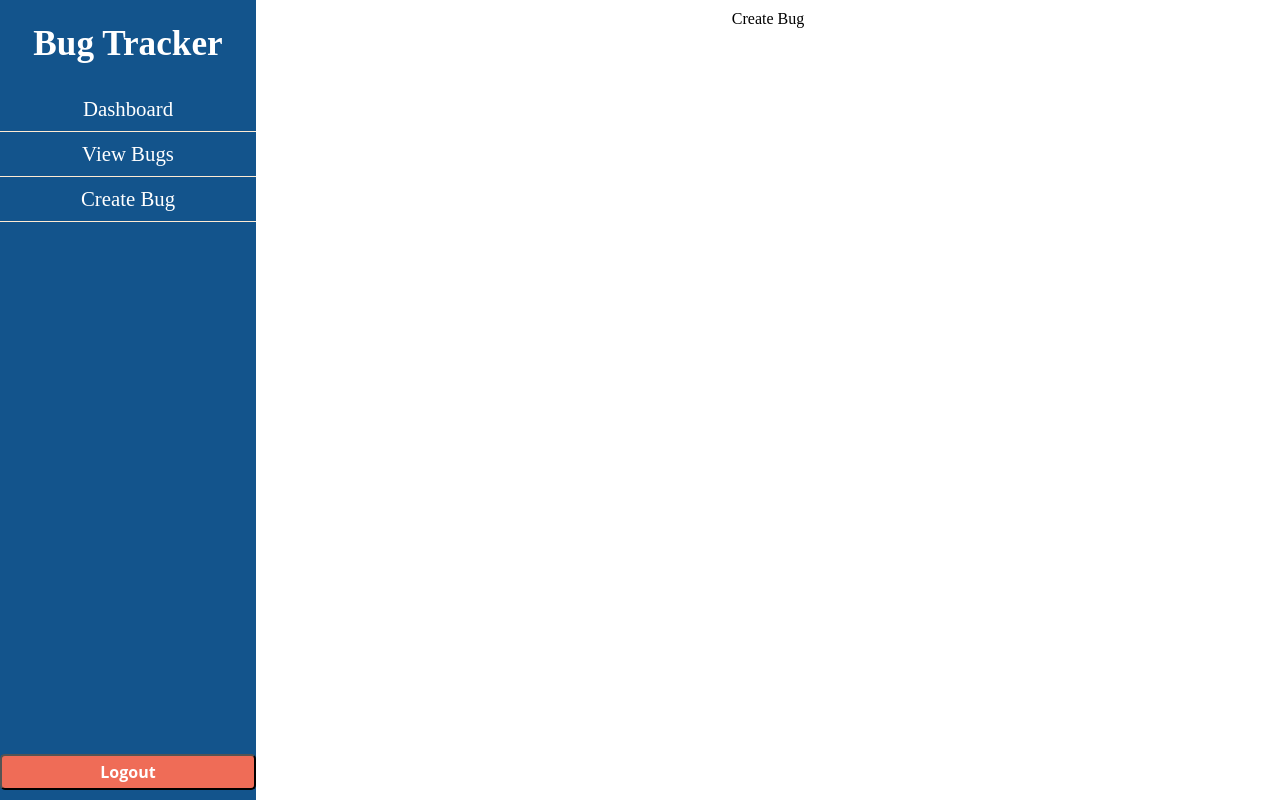
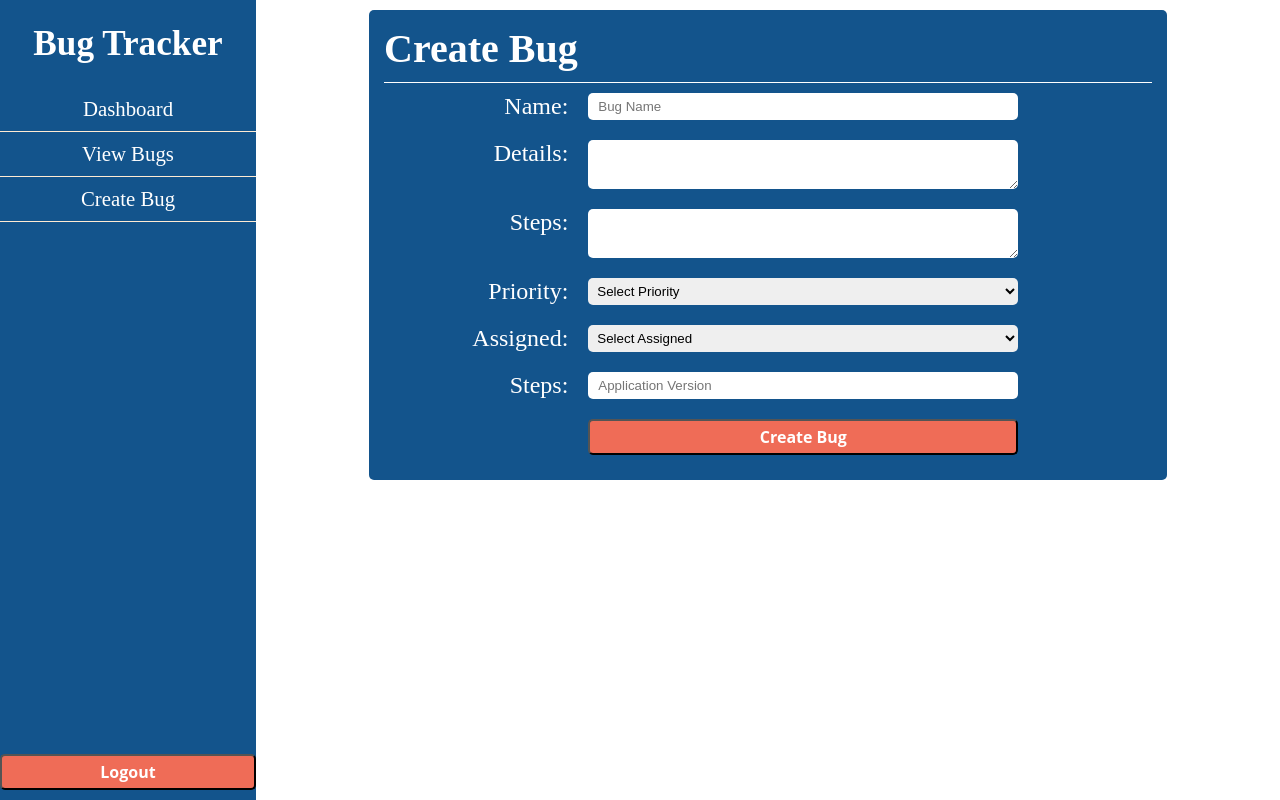
Before and after one commit to gbullardpurpl/react-bug-tracker, a React (Create React App) app: page /createbug in a window 1280 px wide. Both pictures are taken after typing "Sample", "Sample123" into the empty fields and a click on the button "Login". Built offline with nearby package versions, Linux system fonts and the light colour scheme.

Commit message:
P6 Create Bug Form, moving to Edit/Delete Bug View.

```diff
--- a/src/App.js
+++ b/src/App.js
@@ -18,8 +18,8 @@ const App = () => {
             <SideBar />
             <Routes>
               <Route path="/" element={<ViewDashboardPage />} />
-              <Route path="viewbugs" element={<ViewBugsPage />} />
-              <Route path="createbug" element={<ViewCreateBugPage />} />
+              <Route path="/viewbugs" element={<ViewBugsPage />} />
+              <Route path="/createbug" element={<ViewCreateBugPage title="Create Bug" />} />
             </Routes>
         </>
       }
--- a/src/Controllers/bugController.js
+++ b/src/Controllers/bugController.js
@@ -1,9 +1,9 @@
-import bugModel from '../Models/bugModel';
+import BugModel from '../Models/bugModel';
 
 export function retrieveBugs() {
     let data = [];
 
-    data.push(new bugModel({
+    data.push(new BugModel({
         _id: 321654,
         bugname: "Crash on load",
         details: "Crashes after 3 seconds",
@@ -14,7 +14,7 @@ export function retrieveBugs() {
         priority: 1,
         time: "13:03:02",
     }));
-    data.push(new bugModel({
+    data.push(new BugModel({
         _id: 321655,
         bugname: "Won't load",
         details: "Crashes after 2 seconds",
--- a/src/Models/bugModel.js
+++ b/src/Models/bugModel.js
@@ -1,6 +1,6 @@
-export default bug
+export default BugModel
 
-function bug(bug) {
+function BugModel(bug) {
     if (bug !== undefined) {
         this._id = bug._id;
         this.bugname = bug.bugname;
--- /dev/null
+++ b/src/Views/Components/BugCreate/bugCreateForm.css
@@ -0,0 +1,51 @@
+.bug-create {
+    width: 60vw;
+    background-color: var(--prim-color);
+    display: flex;
+    flex-wrap: wrap;
+    margin: auto;
+    padding: 15px;
+    border-radius: 5px;
+    position: absolute;
+    z-index: 10;
+}
+
+.bug-create h1 {
+    min-width: 100%;
+    font-size: 2.5rem;
+    color: white;
+    margin: 0 auto 10px;
+    padding-bottom: 10px;
+    border-bottom: 1px groove white;
+}
+
+.bug-create form {
+    min-width: 80%;
+    display: grid;
+    grid-template-columns: 30% 70%;
+    column-gap: 20px;
+    row-gap: 20px;
+}
+
+.bug-create label {
+    text-align: right;
+    font-size: 1.5rem;
+    color: white;
+}
+
+.bug-create button {
+    grid-column: 2;
+}
+
+.bug-create input[type=text] {
+    padding-left: 10px;
+}
+
+.bug-create select {
+    padding-left: 5px;
+}
+
+.bug-create input,textarea,select {
+    border-radius: 5px;
+    border: none;
+}
--- /dev/null
+++ b/src/Views/Components/BugCreate/bugCreateForm.jsx
@@ -0,0 +1,47 @@
+import React, { useState } from 'react';
+import BugModel from '../../../Models/bugModel';
+
+import './bugCreateForm.css';
+
+const CreateBugForm = (props) => {
+    const [bugObject, setBugObject] = useState(new BugModel(props.bug));
+
+    function inputChanged(e) {
+        setBugObject({
+            ...bugObject,
+            [e.target.bugname]: e.target.value,
+        });
+    }
+    return (
+        <div className="bug-create">
+            <h1>{props.title}</h1>
+            <form>
+                <label for="bugname">Name:</label>
+                <input type="text" name="bugname" id="bugname" placeholder="Bug Name" onBlur={inputChanged} value={bugObject.bugname} required />
+                <label for="details">Details:</label>
+                <textarea name="details" id="details" rows="3" onBlur={inputChanged} value={bugObject.details} required></textarea>
+                <label for="details">Steps:</label>
+                <textarea name="steps" id="steps" rows="3" onBlur={inputChanged} value={bugObject.steps} required></textarea>
+                <label for="priority">Priority:</label>
+                <select name="priority" id="priority" onChange={inputChanged} value={bugObject.priority} required>
+                    <option value="">Select Priority</option>
+                    <option value="1">High</option>
+                    <option value="2">Medium</option>
+                    <option value="3">Low</option>
+                </select>
+                <label for="assigned">Assigned:</label>
+                <select name="assigned" id="assigned" onChange={inputChanged} value={bugObject.assigned} required>
+                    <option value="">Select Assigned</option>
+                    <option value="Dan Yell">Dan Yell</option>
+                    <option value="John Doe">John Doe</option>
+                    <option value="Jane Dough">Jane Dough</option>
+                </select>
+                <label for="version">Steps:</label>
+                <input type="text" name="version" id="version" placeholder="Application Version" onBlur={inputChanged} value={bugObject.version} required />
+                <button type="submit">{props.title}</button>
+            </form>
+        </div>
+    );
+}
+
+export default CreateBugForm;
--- a/src/Views/Pages/createBug.jsx
+++ b/src/Views/Pages/createBug.jsx
@@ -1,9 +1,10 @@
 import React from 'react';
+import CreateBugForm from '../Components/BugCreate/bugCreateForm';
 
-const ViewCreateBugPage = () => {
+const ViewCreateBugPage = (props) => {
     return (
         <div className="page-container">
-            Create Bug
+            <CreateBugForm title={props.title} />
         </div>
     );
 }
```
Also changed, not shown: src/Views/Components/BugEditDelete/bugEditForm.jsx (added, +11 -0 lines), src/Views/Components/BugEditDelete/bugEditForm.css (added).
